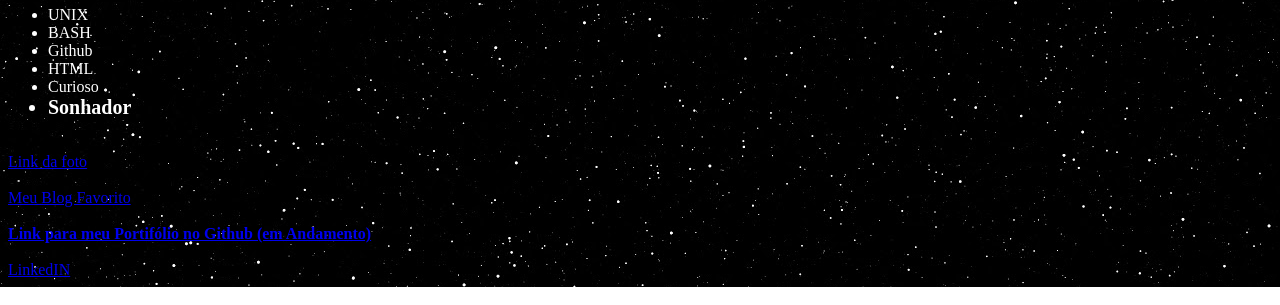
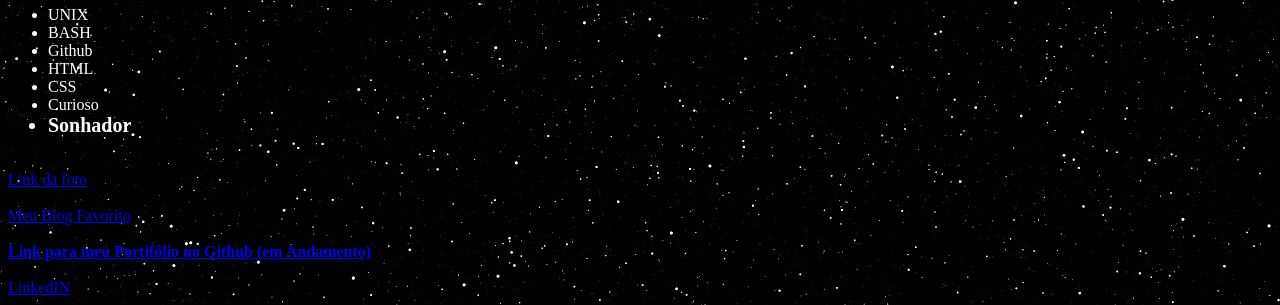
Before and after one commit to xafixav/xafixav.github.io, a plain HTML site: page index.html in a window 1280 px wide. Shown: the part 678-983 px from the top of the page. Drawn offline with Linux system fonts and the light colour scheme.

Commit message:
Atualiza index.html

```diff
--- a/index.html
+++ b/index.html
@@ -7,21 +7,6 @@
     <title>Welcome to Gustavo Xafixav</title>
     <link rel="stylesheet" href="style.css">
     <style>
-      /*#myname{
-        background-color: rgba(#00000);
-        font-size: 60px;
-        text-align: center;
-
-      }
-      #me{
-        border-radius: 100px;
-        display: block;
-        margin-left: auto;
-        margin-right: right;
-        width: 25%;
-        background-color: white;
-      }
-      body {  background-image: images/space.jpg; } */
     </style>
 </head>
 <body>
@@ -37,13 +22,15 @@
     </h6>
   </ol>
 
-<h2 id="world"><i>Hello World</i></h2> <p>Sou o <b>Gustavo Andrade</b> Sou Apaixonado por jogos de computador, maquinas e códigos. <br>Sou <i>Brasileiro</i>, tenho 24 anos, moro no estado de <i>São Paulo</i>, numa metrópole chamada <i>Campinas</i>, porem sou natural de São Paulo/SP. Também sou um estudante de Desenvolvimento de Software na incrivel <a href="https://www.betrybe.com/" target="_blank"><b>Trybe</b></a></p>
+<h2 id="world"><i>Hello World</i></h2> <p>Sou o <b>Gustavo Andrade</b> Sou Apaixonado por jogos de computador, maquinas e códigos. <br>
+  Sou <i>Brasileiro</i>, tenho 24 anos, moro no estado de <i>São Paulo</i>, numa metrópole chamada <i>Campinas</i>, porem sou natural de São Paulo/SP. Também sou um estudante de Desenvolvimento de Software na incrivel <a href="https://www.betrybe.com/" target="_blank"><b>Trybe</b></a></p>
 <h1 id="skills">Habilidades:</h1>
 <ul>
 <li>UNIX</li>
 <li>BASH</li>
 <li>Github</li>
 <li>HTML</li>
+<li>CSS</li>
 <li>Curioso</li>
 <li id="dreamer"><b>Sonhador</b></li>
 </ul>
```
